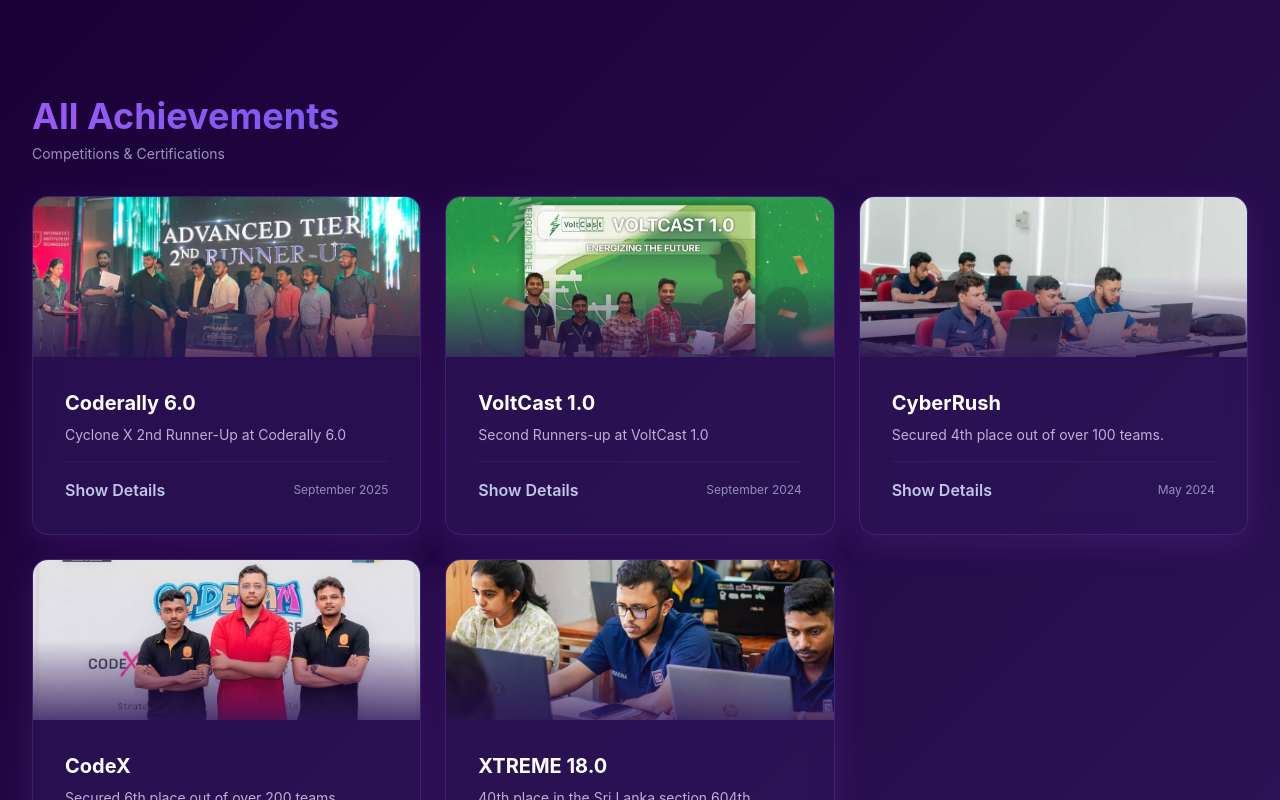
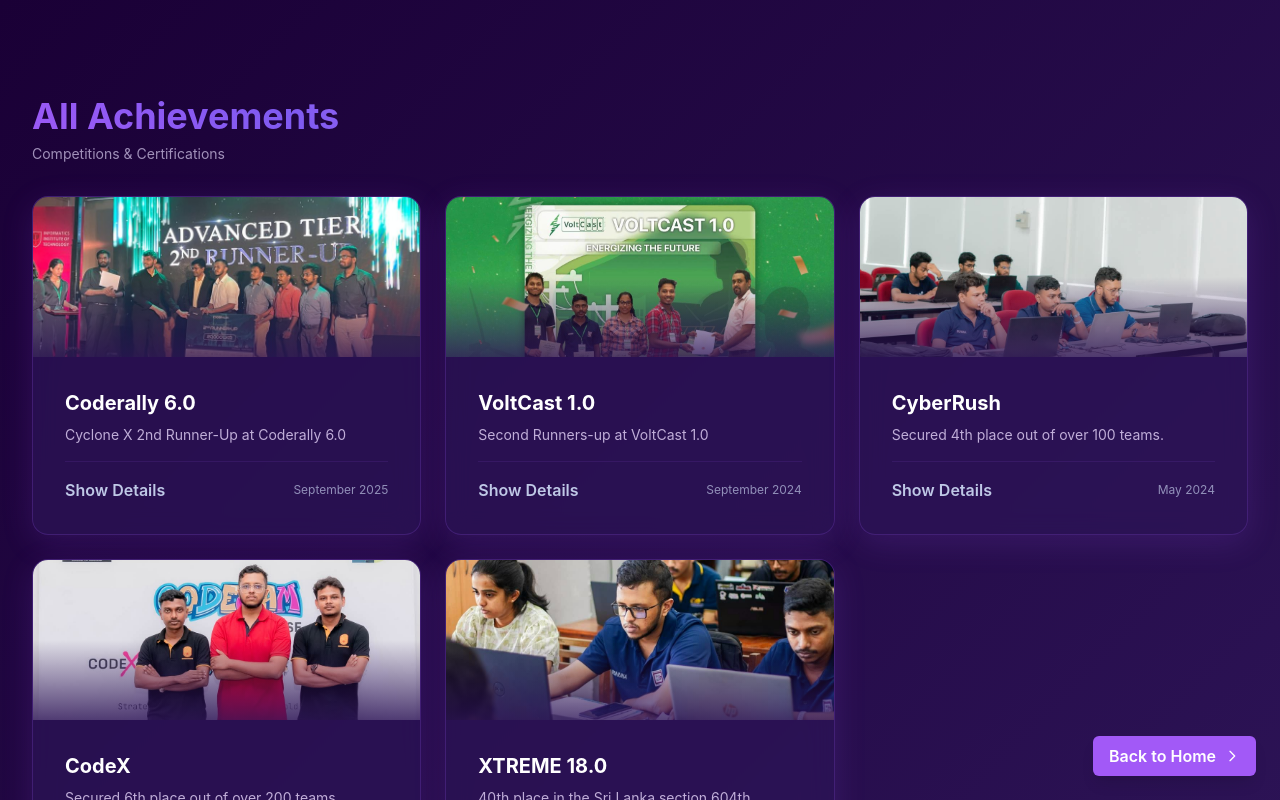
Before and after one commit to Pathum-Vimukthi-Kumara/Pathum-Vimukthi-Portfolio-Site, a React (Create React App) app: page /#/achievements in a window 1280 px wide. Shown: the top 800 px of the page. Built offline with nearby package versions, Linux system fonts and the light colour scheme.

Commit message:
modified and Add the button

```diff
--- a/src/AllAchievements.js
+++ b/src/AllAchievements.js
@@ -40,13 +40,13 @@
           ))}
         </div>
 
-        <div className="max-w-7xl mx-auto px-4 sm:px-6 lg:px-8 mt-8">
-          <div className="flex justify-end">
-            <Link to="/certificate" className="inline-flex items-center gap-2 px-4 py-2 rounded-md bg-purple-secondary text-white font-semibold hover:opacity-90 transition">
-              Back to Achievements
-            </Link>
-          </div>
-        </div>
+        {/* Back link placed at the bottom-right of the viewport and routes to the project section on the main page */}
+      <div className="fixed bottom-6 right-6 z-50">
+          <Link to="/certificate" className="inline-flex items-center gap-1 sm:gap-2 px-3 py-1.5 sm:px-4 sm:py-2 text-sm sm:text-base rounded-md bg-purple-secondary text-white font-semibold hover:opacity-90 transition shadow-lg">
+          Back to Home
+          <svg className="w-4 h-4" fill="none" viewBox="0 0 24 24" stroke="currentColor"><path strokeLinecap="round" strokeLinejoin="round" strokeWidth={2} d="M9 5l7 7-7 7" /></svg>
+        </Link>
+      </div>
       </div>
 
       {modalOpen && selectedItem && (
--- a/src/AllProjects.js
+++ b/src/AllProjects.js
@@ -58,8 +58,8 @@
       </div>
 
       {/* Back link placed at the bottom-right of the viewport and routes to the project section on the main page */}
-      <div className="fixed bottom-6 right-6 z-50">
-        <Link to="/project" className="inline-flex items-center gap-2 px-4 py-2 rounded-md bg-purple-secondary text-white font-semibold hover:opacity-90 transition shadow-lg">
+      <div className="fixed bottom-4 right-4 z-50">
+        <Link to="/project" className="inline-flex items-center gap-1 sm:gap-2 px-3 py-1.5 sm:px-4 sm:py-2 text-sm sm:text-base rounded-md bg-purple-secondary text-white font-semibold hover:opacity-90 transition shadow-lg">
           Back to Home
           <svg className="w-4 h-4" fill="none" viewBox="0 0 24 24" stroke="currentColor"><path strokeLinecap="round" strokeLinejoin="round" strokeWidth={2} d="M9 5l7 7-7 7" /></svg>
         </Link>
--- a/src/Home.js
+++ b/src/Home.js
@@ -14,7 +14,7 @@
   };
 
   return (
-    <div className="min-h-[90vh] bg-purple-gradient pt-20 relative flex items-center overflow-hidden">
+    <div className="min-h-[90vh] bg-purple-gradient pt-20 relative flex items-center overflow-visible sm:overflow-hidden">
       <div className="max-w-7xl mx-auto px-4 sm:px-6 lg:px-8 py-8 sm:py-12 lg:py-16 relative z-10">
         <div className="flex flex-col lg:flex-row lg:items-center lg:gap-16">
 
@@ -49,9 +49,9 @@
             </p>
 
             {/* Action Buttons */}
-            <div className="flex flex-col sm:flex-row gap-4 justify-center lg:justify-start mt-8">
+            <div className="flex flex-col sm:flex-row gap-3 sm:gap-4 justify-center lg:justify-start mt-8 w-full sm:w-auto">
               <button
-                className="btn-primary flex items-center justify-center gap-2 group w-full sm:w-auto"
+                className="btn-primary w-full sm:w-auto flex items-center justify-center gap-2 group px-6 py-3 text-sm sm:text-base"
                 onClick={scrollToProjects}
               >
                 View My Projects
@@ -60,16 +60,17 @@
                 </svg>
               </button>
 
-              <div className="flex gap-2 w-full sm:w-auto">
+              <div className="flex w-full sm:w-auto gap-2 mt-0 sm:mt-0">
                 <button
                   type="button"
-                  className="btn-secondary flex-1 sm:flex-none"
+                  className="btn-secondary w-1/2 sm:w-auto px-3 py-2 text-sm sm:!px-4 sm:!py-2"
                   onClick={() => setIsCvPreviewOpen(true)}
                 >
                   My Resume
                 </button>
+
                 <button
-                  className="btn-secondary flex-1 sm:flex-none"
+                  className="btn-secondary w-1/2 sm:w-auto px-3 py-2 text-sm sm:!px-4 sm:!py-2"
                   onClick={() => navigate('/get-in-touch')}
                 >
                   Contact Me
```
